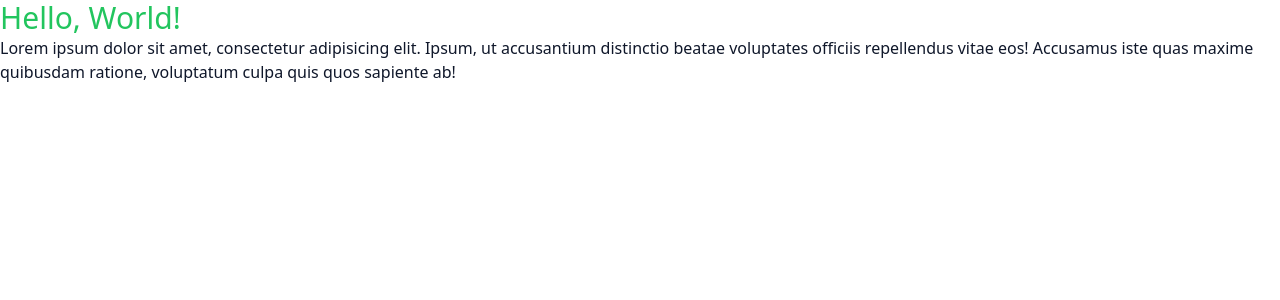
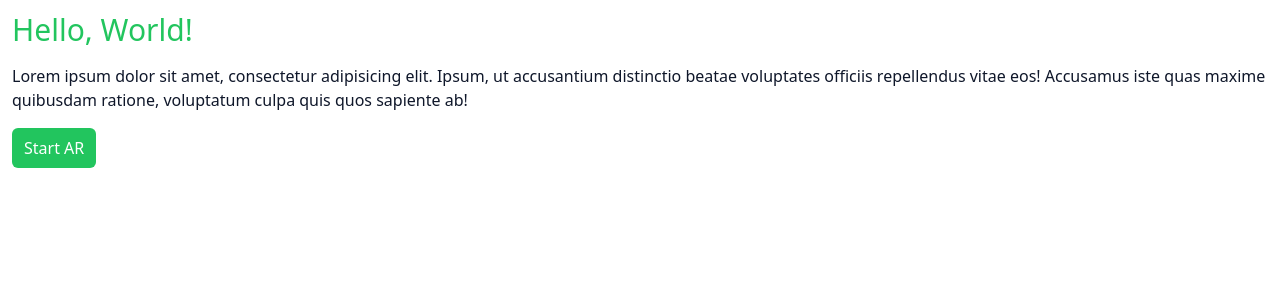
Before and after one commit to JorgeJimenez15/TC2005B-HexAR, a Svelte app: page / in a window 1280 px wide. Shown: the top 300 px of the page. Built offline with nearby package versions, Linux system fonts and the light colour scheme.

Commit message:
Move debug code to Svelte

```diff
--- a/src/App.svelte
+++ b/src/App.svelte
@@ -1,6 +1,19 @@
-<h1 class="text-3xl text-green-500">Hello, World!</h1>
-<p class="text-slate-900">
-	Lorem ipsum dolor sit amet, consectetur adipisicing elit. Ipsum, ut accusantium distinctio beatae voluptates
-	officiis repellendus vitae eos! Accusamus iste quas maxime quibusdam ratione, voluptatum culpa quis quos sapiente
-	ab!
-</p>
+<script lang="ts">
+	import Engine from "./Engine/main";
+
+	const engine = new Engine();
+
+	function start(): void {
+		engine.start();
+	}
+</script>
+
+<main class="m-3 space-y-4">
+	<h1 class="text-3xl text-green-500">Hello, World!</h1>
+	<p class="text-slate-900">
+		Lorem ipsum dolor sit amet, consectetur adipisicing elit. Ipsum, ut accusantium distinctio beatae voluptates
+		officiis repellendus vitae eos! Accusamus iste quas maxime quibusdam ratione, voluptatum culpa quis quos
+		sapiente ab!
+	</p>
+	<button on:click={start} class="rounded-md bg-green-500 px-3 py-2 text-white">Start AR</button>
+</main>
--- a/src/main.ts
+++ b/src/main.ts
@@ -1,11 +1,5 @@
 import "./app.css";
 import App from "./App.svelte";
-
-import Engine from "./Engine/main";
-const engine = new Engine();
-setTimeout(() => {
-	engine.start();
-}, 1000);
 
 const app = new App({
 	target: document.getElementById("app")!,
```
